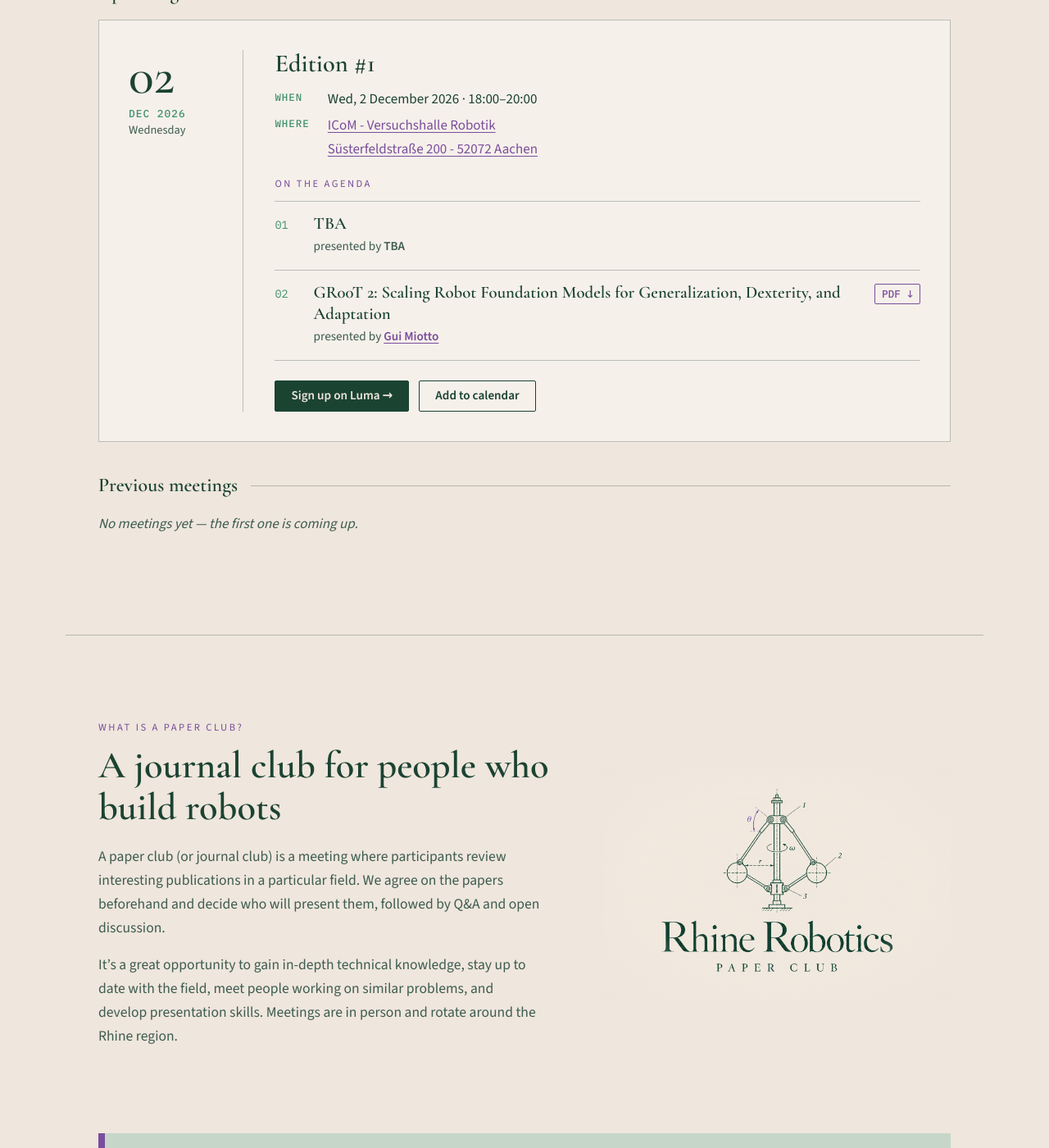
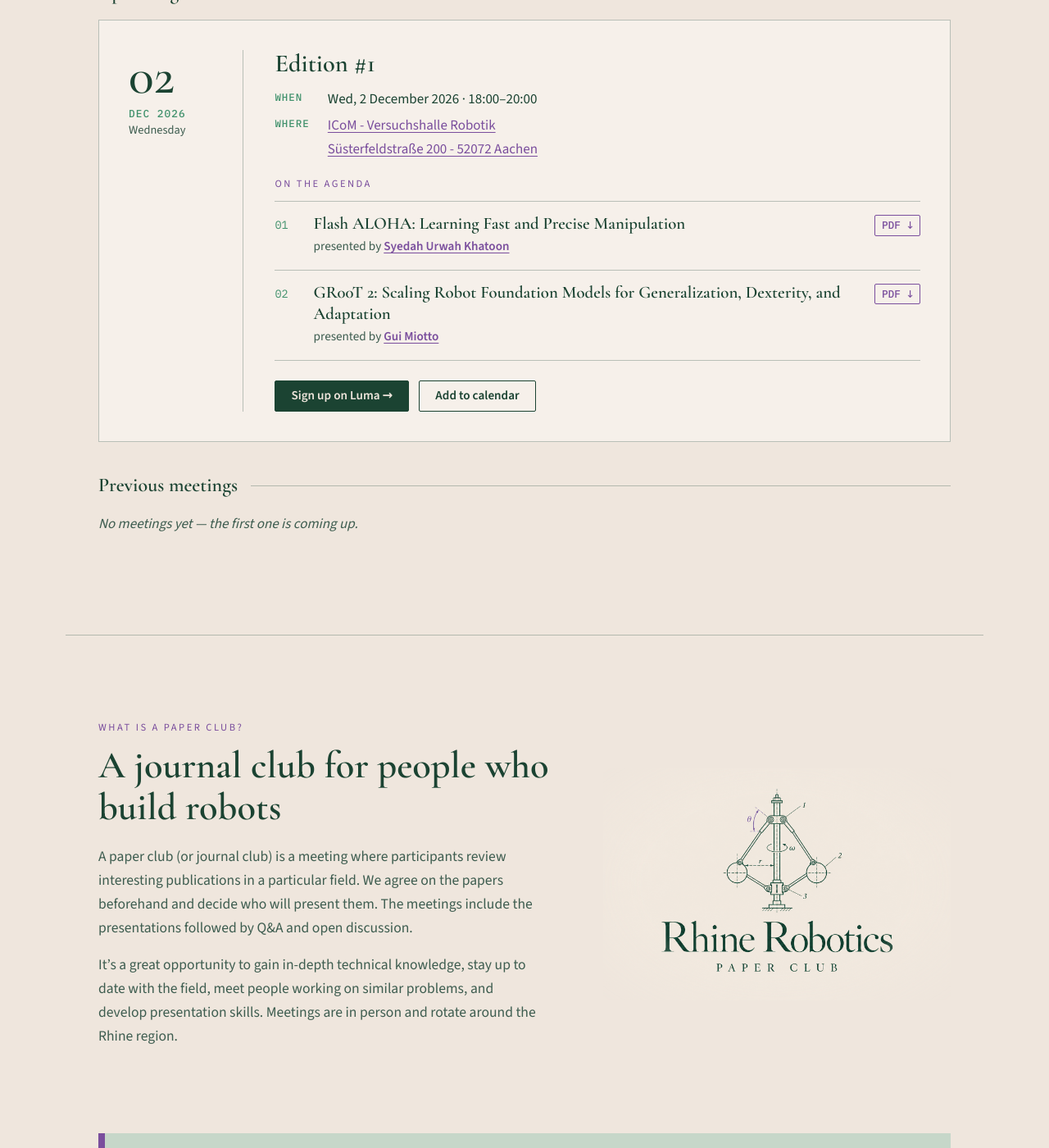
Before and after one commit to gui-miotto/rrpc, a Jekyll site: the page built from index.html, in a window 1280 px wide and 1400 px high, scrolled down 1192 px. Shown: the whole window at 82% size. Built offline with Jekyll 4.4.1, drawn with Linux system fonts in a browser that asks for light colours.

Commit message:
Add presentation

```diff
--- a/_data/meetings/001.yml
+++ b/_data/meetings/001.yml
@@ -16,9 +16,9 @@ title: ""                   # optional, e.g. "Learning from demonstration"; defa
 description: ""             # optional short blurb shown under the title
 
 papers:                     # 1 to 3 papers
-  - title: "TBA"
-    url:
-    presenter_id: "TBA"
+  - title: "Flash ALOHA: Learning Fast and Precise Manipulation"
+    url: "https://johnyao93.github.io/static/files/flash-aloha.pdf?v=2"
+    presenter_id: "sukhatoon"
   - title: "GR00T 2: Scaling Robot Foundation Models for Generalization, Dexterity, and Adaptation"
     url: https://research.nvidia.com/labs/gear/gr00t-2/assets/gr00t2_whitepaper.pdf
     presenter_id: "gmiotto"
--- a/_data/presenters.yml
+++ b/_data/presenters.yml
@@ -8,3 +8,8 @@
 - presenter_id: gmiotto
   name: Gui Miotto
   website: "https://www.linkedin.com/in/gui-miotto/"
+
+
+- presenter_id: sukhatoon
+  name: Syedah Urwah Khatoon
+  website: "https://www.linkedin.com/in/urwahkhatoon/"
--- a/_data/site.yml
+++ b/_data/site.yml
@@ -28,7 +28,7 @@ intro:
   label: What is a paper club?
   heading: A journal club for people who build robots
   body: |
-    A paper club (or journal club) is a meeting where participants review interesting publications in a particular field. We agree on the papers beforehand and decide who will present them, followed by Q&A and open discussion.
+    A paper club (or journal club) is a meeting where participants review interesting publications in a particular field. We agree on the papers beforehand and decide who will present them. The meetings include the presentations followed by Q&A and open discussion.
 
     It's a great opportunity to gain in-depth technical knowledge, stay up to date with the field, meet people working on similar problems, and develop presentation skills. Meetings are in person and rotate around the Rhine region.
 
```
